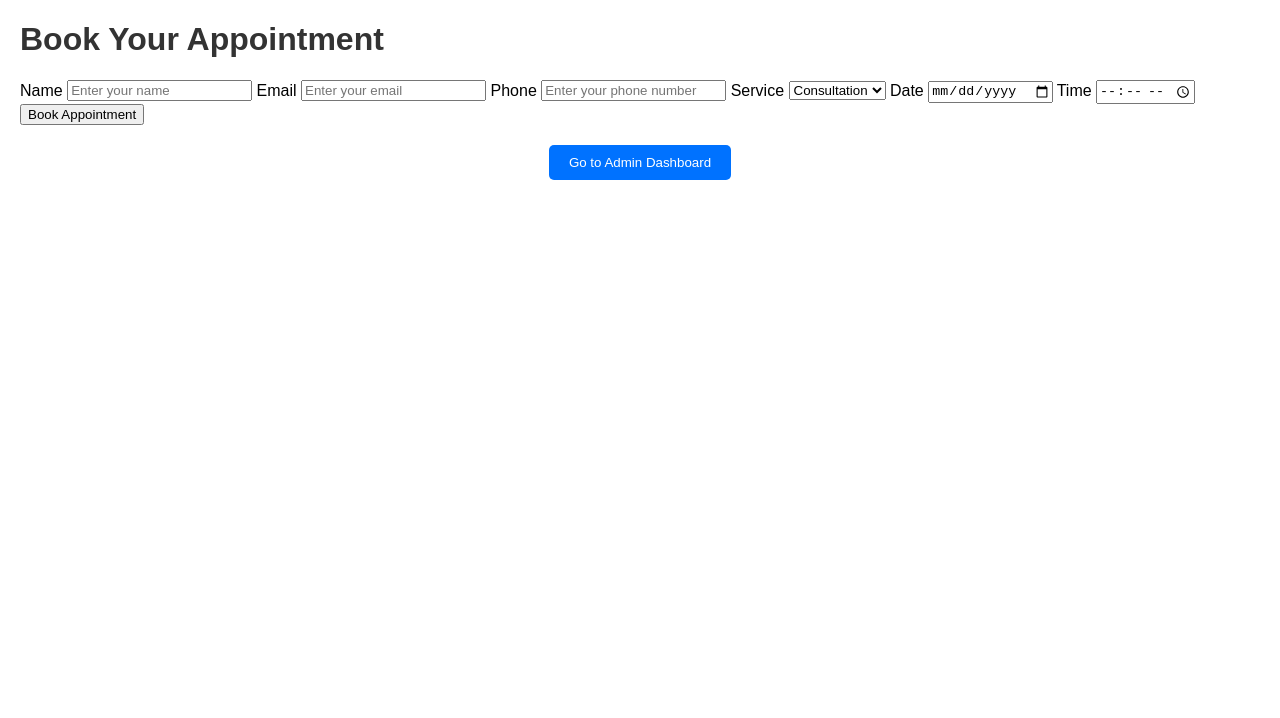
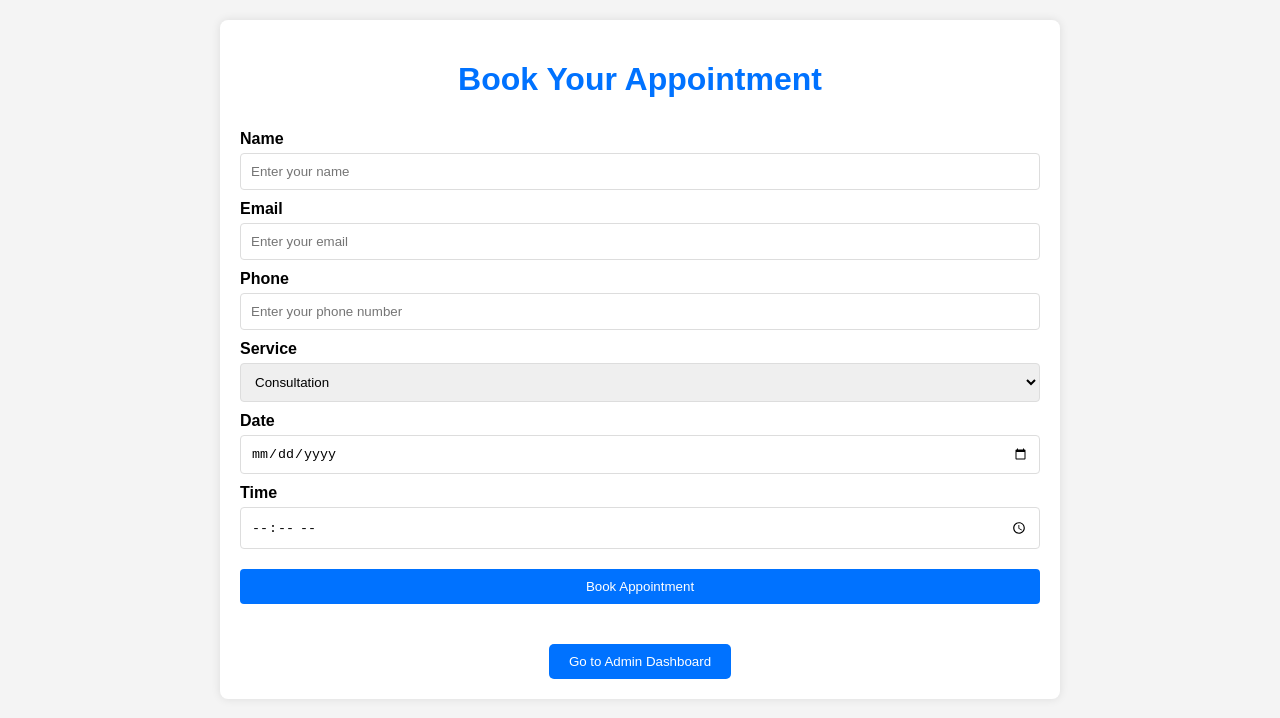
Before and after one commit to thirushaun/appointment-booking, a website: page public/index.html in a window 1280 px wide. Drawn offline with Linux system fonts and the light colour scheme.

Commit message:
Update styles.css

```diff
--- a/public/styles.css
+++ b/public/styles.css
@@ -1,29 +1,54 @@
 /* General Styles */
 body {
     font-family: Arial, sans-serif;
-    margin: 20px;
+    margin: 0;
+    padding: 0;
+    background-color: #f4f4f4;
+}
+
+.container {
+    max-width: 800px;
+    margin: 20px auto;
+    padding: 20px;
+    background-color: white;
+    border-radius: 8px;
+    box-shadow: 0 0 10px rgba(0, 0, 0, 0.1);
 }
 
 h1 {
-    color: #333;
+    text-align: center;
+    color: #0072ff;
 }
 
-/* Return Button Styles */
-.return-button {
-    display: inline-block;
-    padding: 10px 20px;
-    background-color: #007bff;
-    color: white;
-    text-decoration: none;
-    border-radius: 5px;
-    margin: 20px 0;
+form {
+    display: flex;
+    flex-direction: column;
 }
 
-.return-button:hover {
-    background-color: #0056b3;
+label {
+    margin-top: 10px;
+    font-weight: bold;
 }
 
-/* Table Styles */
+input, select, button {
+    margin-top: 5px;
+    padding: 10px;
+    border: 1px solid #ddd;
+    border-radius: 4px;
+}
+
+button {
+    background-color: #0072ff;
+    color: white;
+    border: none;
+    cursor: pointer;
+    margin-top: 20px;
+}
+
+button:hover {
+    opacity: 0.8;
+}
+
 table {
     width: 100%;
     border-collapse: collapse;
@@ -32,13 +57,13 @@ table {
 
 th, td {
     padding: 10px;
-    border: 1px solid #ddd;
     text-align: left;
+    border-bottom: 1px solid #ddd;
 }
 
 th {
-    background-color: #f4f4f4;
-    font-weight: bold;
+    background-color: #0072ff;
+    color: white;
 }
 
 tr:nth-child(even) {
```
